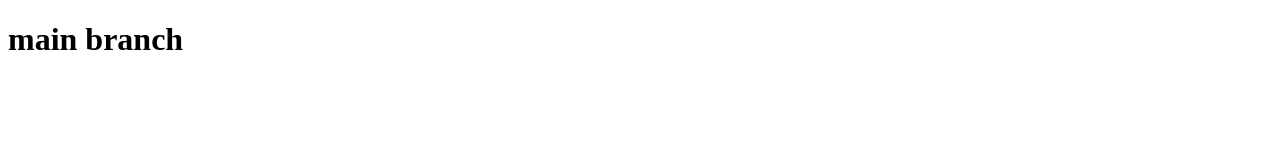
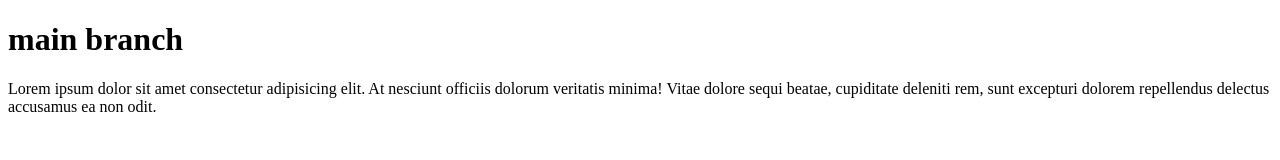
Before and after one commit to tejaswini15-github/git-task-3, a plain HTML site: page index.html in a window 1280 px wide. Drawn offline with Linux system fonts and the light colour scheme.

Commit message:
modify branch2

```diff
--- a/index.html
+++ b/index.html
@@ -7,5 +7,6 @@
 </head>
 <body>
     <h1>main branch </h1>
+    <p>Lorem ipsum dolor sit amet consectetur adipisicing elit. At nesciunt officiis dolorum veritatis minima! Vitae dolore sequi beatae, cupiditate deleniti rem, sunt excepturi dolorem repellendus delectus accusamus ea non odit.</p>
 </body>
 </html>
```
